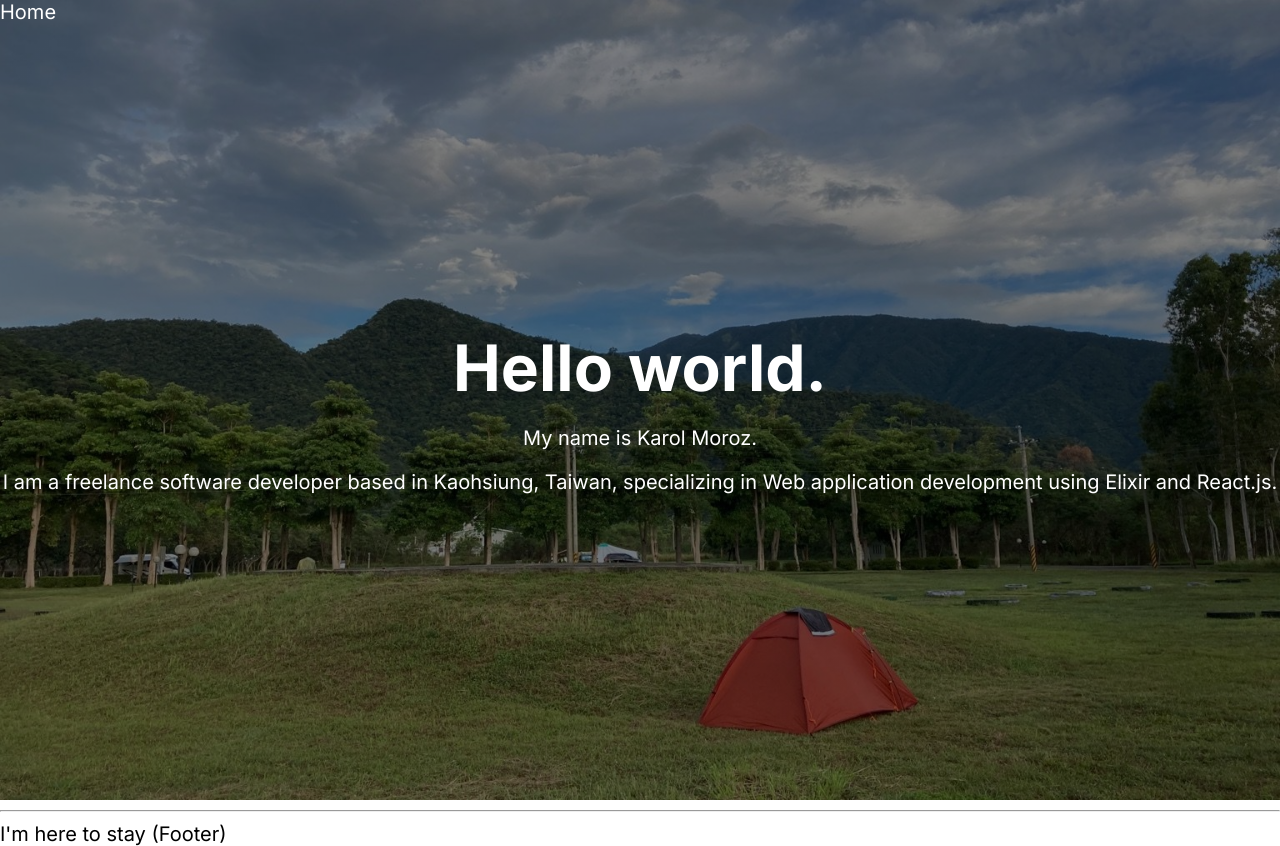
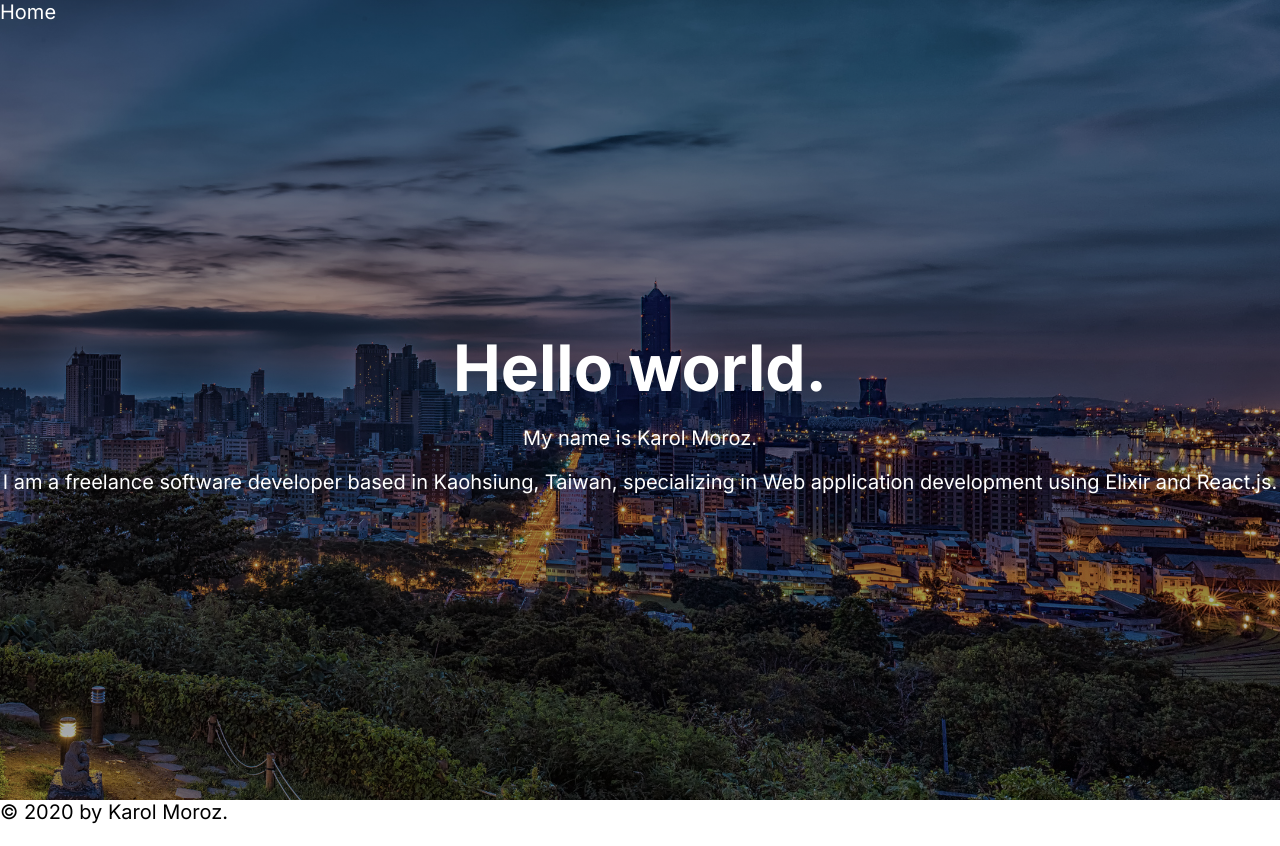
Before and after one commit to moroz/moroz.dev, a Next.js app: page / in a window 1280 px wide. After the commit the page ends 824 px from the top, so only its background shows below. Built offline with nearby package versions, Linux system fonts and the light colour scheme.

Commit message:
Set up nice background and footer

```diff
--- a/components/Layout.tsx
+++ b/components/Layout.tsx
@@ -28,8 +28,7 @@ const Layout = ({ children, title = "This is the default title" }: Props) => (
     </header>
     {children}
     <footer>
-      <hr />
-      <span>I'm here to stay (Footer)</span>
+      <span>&copy; 2020 by Karol Moroz.</span>
     </footer>
   </div>
 );
--- a/css/landing.sass
+++ b/css/landing.sass
@@ -1,9 +1,11 @@
+$landing-overlay-color: rgba(0,0,0,.3)
+$landing-overlay: linear-gradient($landing-overlay-color, $landing-overlay-color)
+
 .landing
-  background: linear-gradient(rgba(0,0,0,.5), rgba(0,0,0,.5)), url(../images/landing-bg.jpg)
+  background: $landing-overlay, url(../images/landing-bg.jpg)
   height: 100vh
   background-repeat: no-repeat
   background-size: cover
-  background-position: 50% 50%
   text-align: center
   display: flex
   color: #fff
```
Also changed, not shown: images/landing-bg.jpg.
